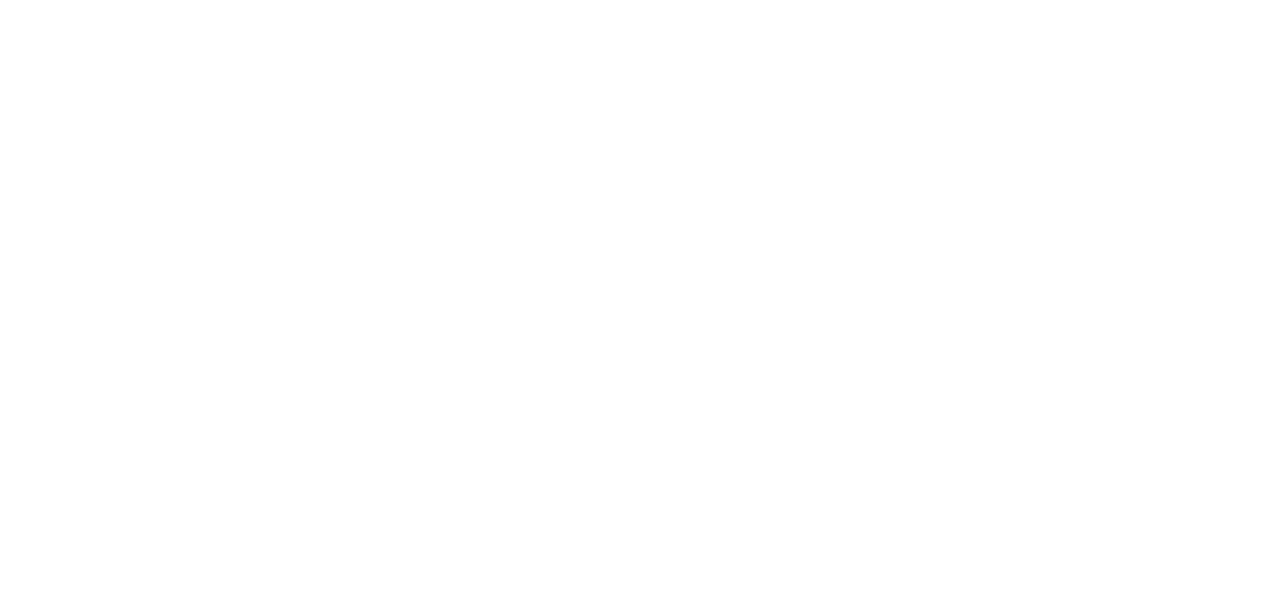
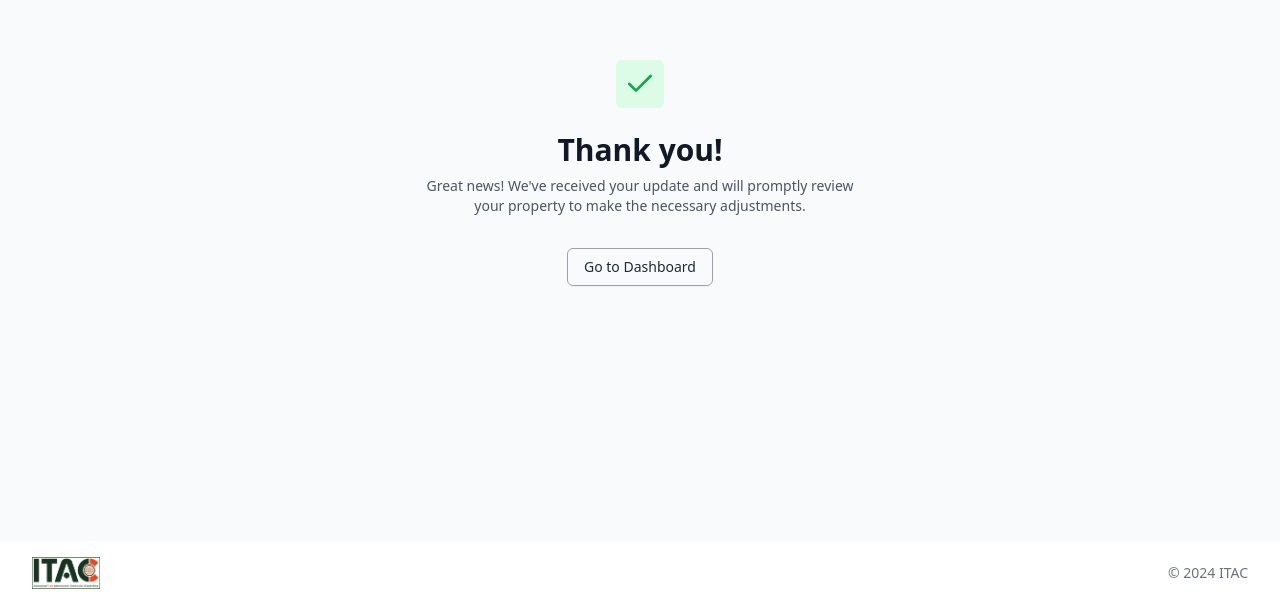
Before and after one commit to Btshwanelo/itac-demo, a React (Create React App) app: page /thank-you in a window 1280 px wide. Before the commit this address had no page. Shown: the part 195-800 px from the top of the page. Built offline with nearby package versions, Linux system fonts and the light colour scheme.

Commit message:
add thankyou screen

```diff
--- a/src/App.js
+++ b/src/App.js
@@ -4,6 +4,7 @@
 import Dashboard from "./pages/Dashboard";
 import PermitApplicationForm from "./pages/PermitAplication";
 import { BrowserRouter as Router, Routes, Route } from "react-router-dom";
+import ThankYouScreen from "./pages/ThankYouScreen";
 
 function App() {
   return (
@@ -13,6 +14,7 @@
           <Route path="/" element={<LoginScreen />} />
           <Route path="/dashboard" element={<Dashboard />} />
           <Route path="/application" element={<PermitApplicationForm />} />
+          <Route path="/thank-you" element={<ThankYouScreen />} />
         </Routes>
       </div>
     </Router>
--- a/src/pages/PermitAplication.js
+++ b/src/pages/PermitAplication.js
@@ -59,10 +59,11 @@
     e.preventDefault();
     console.log("Form submitted:", formData);
     // Handle form submission logic here
-    Swal.fire({
-      icon: "success",
-      text: "Application created sccessfully !",
-    }).then(() => navigate("/dashboard"));
+    // Swal.fire({
+    //   icon: "success",
+    //   text: "Application created sccessfully !",
+    // }).then(() => navigate("/dashboard"));
+    navigate("/thank-you");
   };
 
   const permitApplications = [
--- /dev/null
+++ b/src/pages/ThankYouScreen.js
@@ -0,0 +1,47 @@
+import React from "react";
+import { Check } from "lucide-react";
+import ItacLogo from "../assets/images/itac-logo.jpeg";
+import { useNavigate } from "react-router-dom";
+
+const ThankYouScreen = () => {
+  const navigate = useNavigate();
+  return (
+    <div className="min-h-screen bg-gray-50 flex flex-col justify-between">
+      <main className="flex-grow flex items-center justify-center px-4 sm:px-6 lg:px-8">
+        <div className="max-w-md w-full space-y-8 text-center">
+          <div>
+            <div className="mx-auto h-12 w-12 rounded-md bg-green-100 flex items-center justify-center">
+              <Check className="h-8 w-8 text-green-600" />
+            </div>
+            <h2 className="mt-6 text-3xl font-extrabold text-gray-900">
+              Thank you!
+            </h2>
+            <p className="mt-2 text-sm text-gray-600">
+              Great news! We've received your update and will promptly review
+              your property to make the necessary adjustments.
+            </p>
+          </div>
+          <div>
+            <button
+              onClick={() => navigate("/dashboard")}
+              type="button"
+              className="inline-flex items-center px-4 py-2 border border-gray-400 text-sm font-medium rounded-md shadow-sm   focus:outline-none focus:ring-2 focus:ring-offset-2 focus:ring-blue-500"
+            >
+              Go to Dashboard
+            </button>
+          </div>
+        </div>
+      </main>
+      <footer className="bg-white">
+        <div className="max-w-7xl mx-auto py-4 px-4 sm:px-6 lg:px-8 flex justify-between items-center">
+          <div>
+            <img src={ItacLogo} alt="ITAC Logo" className="h-8" />
+          </div>
+          <div className="text-sm text-gray-500">© 2024 ITAC</div>
+        </div>
+      </footer>
+    </div>
+  );
+};
+
+export default ThankYouScreen;
```
